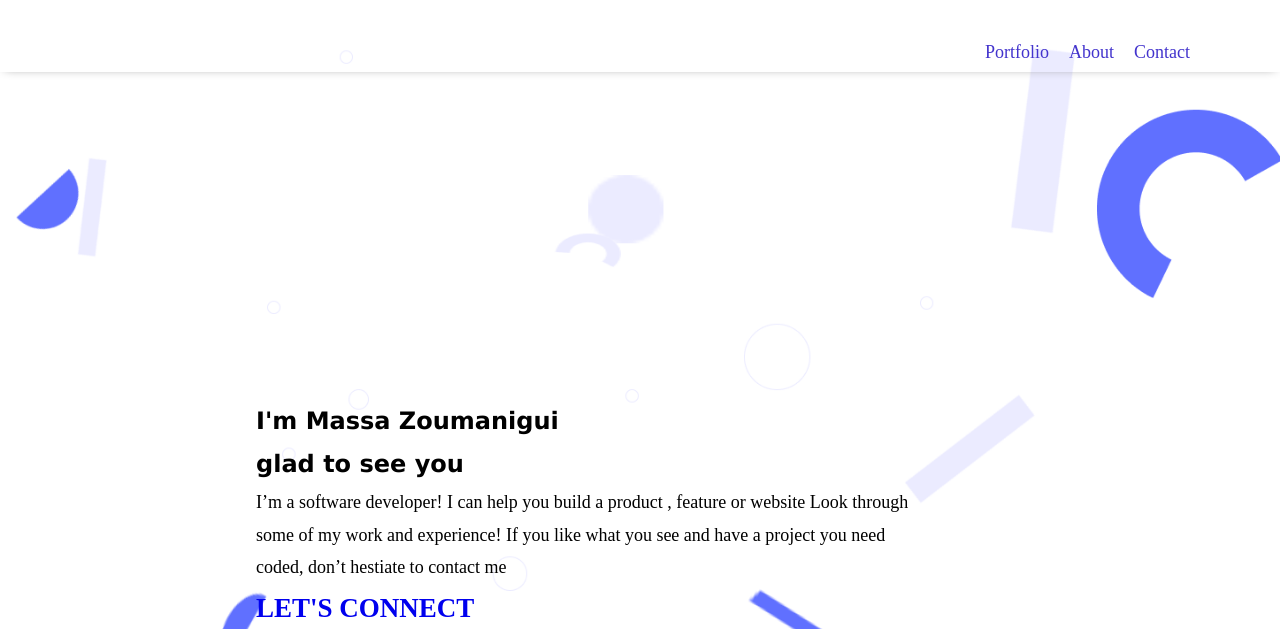
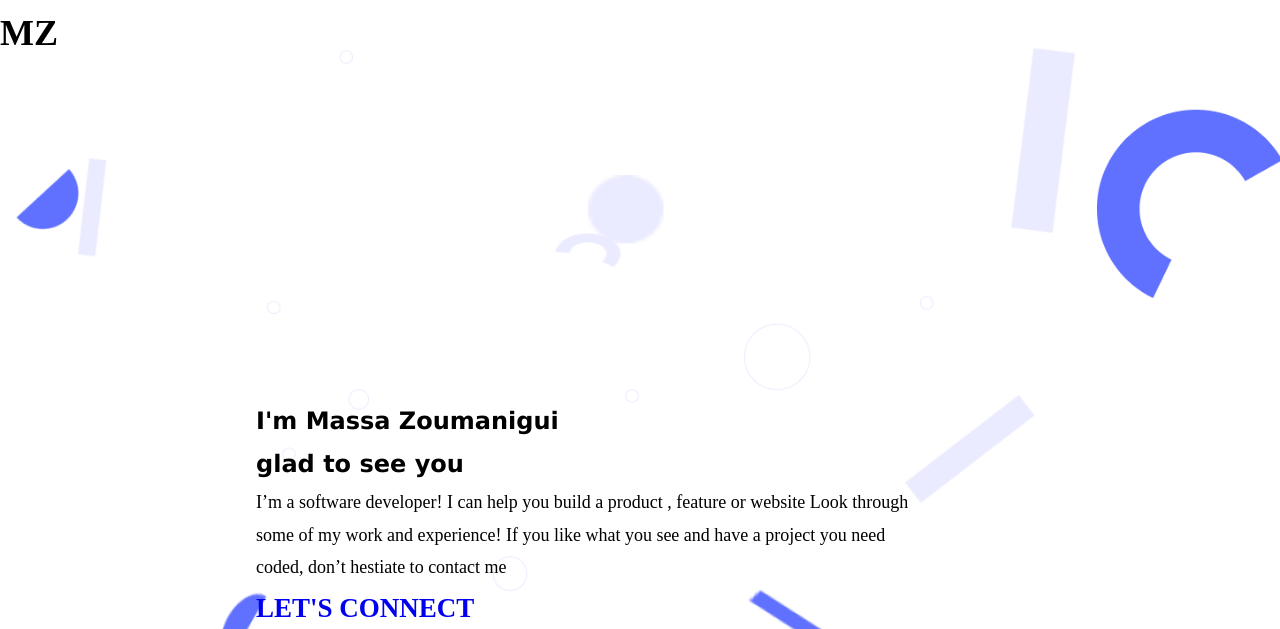
Before and after one commit to massazoum/Portfolio-setup-and-mobile-first, a plain HTML site: page index.html in a window 1280 px wide. Shown: the top 629 px of the page. Drawn offline with Linux system fonts and the light colour scheme.

Commit message:
Update index.html

```diff
--- a/index.html
+++ b/index.html
@@ -13,13 +13,8 @@
 </head>
 <body>
    <div class="top-navigation">
-    <nav class="nav-bar">
-        <ul>
-            <li><a href="#">Portfolio</a></li>
-            <li><a href="#">About</a></li>
-            <li><a href="#">Contact</a></li>
-        </ul>
-    </nav>
+    <h1>MZ</h1>
+    <ion-icon name="menu-outline"></ion-icon>
    </div>
 
    <div class="about-me">
```
